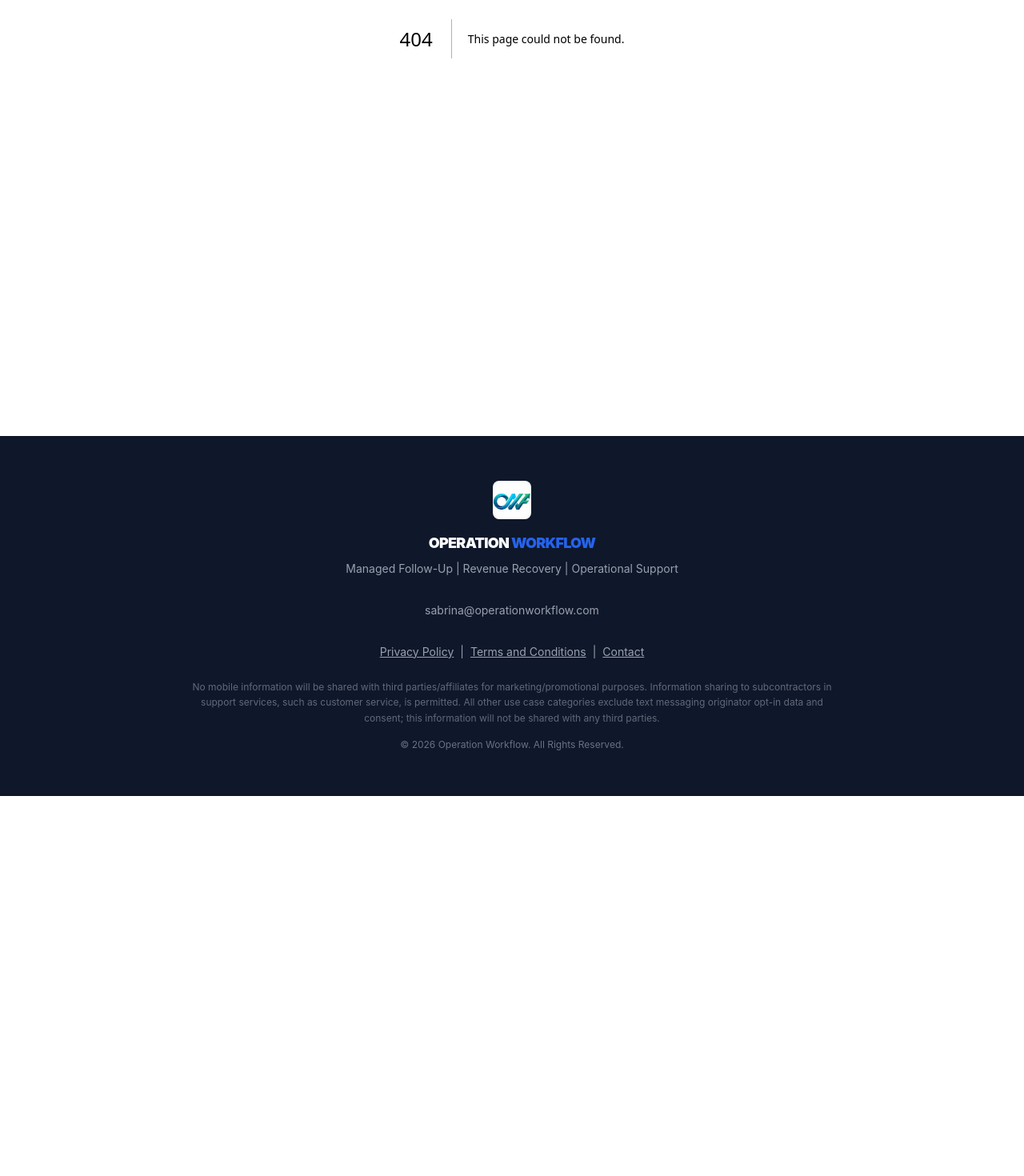
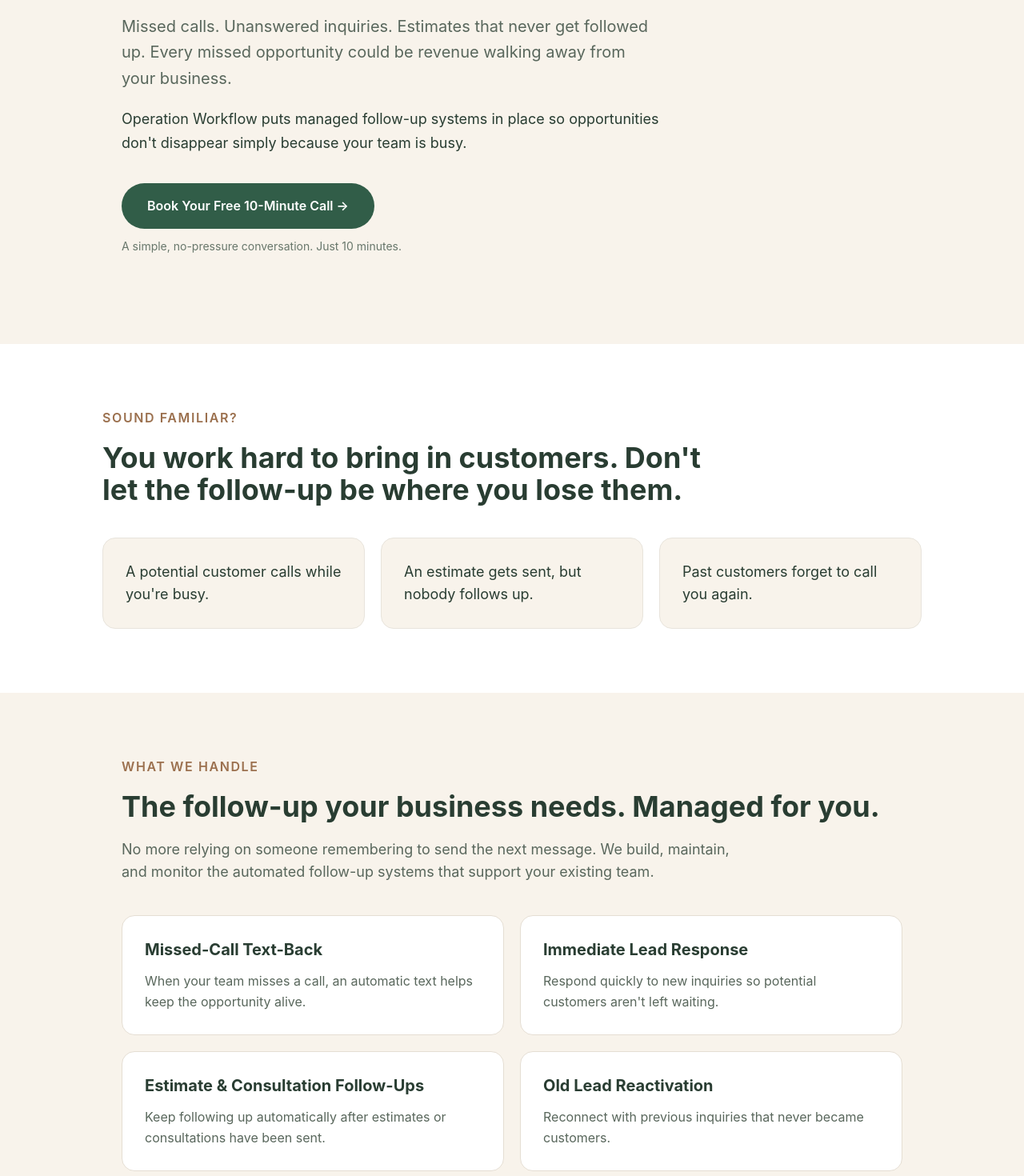
Before and after one commit to SabrinaOWF/OWF, a Next.js app: page /landing in a window 1280 px wide. Before the commit this address had no page. Shown: the part 440-1910 px from the top of the page at 80% size. Before the commit the page ends 1435 px from the top, so only its background shows below. Built offline with nearby package versions, Linux system fonts and the light colour scheme.

Commit message:
Create page.tsx

```diff
--- /dev/null
+++ b/src/app/landing/page.tsx
@@ -0,0 +1,173 @@
+import type { Metadata } from "next";
+
+export const metadata: Metadata = {
+  title: "Stop Losing Leads | Operation Workflow",
+  description:
+    "Recover missed opportunities with managed follow-up, missed-call text-back, lead reactivation, and automated customer follow-ups.",
+};
+
+const bookingUrl = "https://calendar.app.google/gcW88adJ1NekJZFHA";
+
+const services = [
+  {
+    title: "Missed-Call Text-Back",
+    description:
+      "When your team misses a call, an automatic text helps keep the opportunity alive.",
+  },
+  {
+    title: "Immediate Lead Response",
+    description:
+      "Respond quickly to new inquiries so potential customers aren't left waiting.",
+  },
+  {
+    title: "Estimate & Consultation Follow-Ups",
+    description:
+      "Keep following up automatically after estimates or consultations have been sent.",
+  },
+  {
+    title: "Old Lead Reactivation",
+    description:
+      "Reconnect with previous inquiries that never became customers.",
+  },
+  {
+    title: "Past-Customer Reactivation",
+    description:
+      "Stay in touch with previous customers and encourage repeat business.",
+  },
+  {
+    title: "Fully Managed Service",
+    description:
+      "We handle setup, monitoring, maintenance, and monthly reporting.",
+  },
+];
+
+function BookButton({ label = "Book Your Free 10-Minute Call" }: { label?: string }) {
+  return (
+    <a
+      href={bookingUrl}
+      target="_blank"
+      rel="noopener noreferrer"
+      className="inline-block rounded-full bg-[#315D48] px-8 py-4 text-center font-semibold text-white transition hover:bg-[#244735]"
+    >
+      {label} →
+    </a>
+  );
+}
+
+export default function LandingPage() {
+  return (
+    <main className="bg-[#F8F3EB] text-[#293D32]">
+      <section className="mx-auto max-w-5xl px-6 py-20 md:py-28">
+        <p className="mb-6 text-sm font-bold uppercase tracking-[0.2em] text-[#9B704E]">
+          Revenue Recovery & Managed Follow-Up
+        </p>
+        <h1 className="max-w-4xl text-5xl font-bold leading-tight tracking-tight md:text-7xl">
+          You're Getting Leads.
+          <span className="block text-[#9B704E]">
+            Are You Losing Them?
+          </span>
+        </h1>
+        <p className="mt-8 max-w-2xl text-xl leading-relaxed text-[#59675C]">
+          Missed calls. Unanswered inquiries. Estimates that never get
+          followed up. Every missed opportunity could be revenue walking
+          away from your business.
+        </p>
+        <p className="mt-5 max-w-2xl text-lg leading-relaxed">
+          Operation Workflow puts managed follow-up systems in place so
+          opportunities don't disappear simply because your team is busy.
+        </p>
+        <div className="mt-9">
+          <BookButton />
+          <p className="mt-3 text-sm text-[#68776B]">
+            A simple, no-pressure conversation. Just 10 minutes.
+          </p>
+        </div>
+      </section>
+
+      <section className="bg-white px-6 py-20">
+        <div className="mx-auto max-w-5xl">
+          <p className="mb-4 font-semibold uppercase tracking-widest text-[#9B704E]">
+            Sound familiar?
+          </p>
+          <h2 className="max-w-3xl text-4xl font-bold">
+            You work hard to bring in customers. Don't let the follow-up
+            be where you lose them.
+          </h2>
+          <div className="mt-10 grid gap-5 md:grid-cols-3">
+            {[
+              "A potential customer calls while you're busy.",
+              "An estimate gets sent, but nobody follows up.",
+              "Past customers forget to call you again.",
+            ].map((problem) => (
+              <div
+                key={problem}
+                className="rounded-2xl border border-[#E8E4DC] bg-[#F8F3EB] p-7 text-lg"
+              >
+                {problem}
+              </div>
+            ))}
+          </div>
+        </div>
+      </section>
+
+      <section className="mx-auto max-w-5xl px-6 py-20">
+        <p className="mb-4 font-semibold uppercase tracking-widest text-[#9B704E]">
+          What we handle
+        </p>
+        <h2 className="text-4xl font-bold">
+          The follow-up your business needs. Managed for you.
+        </h2>
+        <p className="mt-5 max-w-3xl text-lg text-[#59675C]">
+          No more relying on someone remembering to send the next message.
+          We build, maintain, and monitor the automated follow-up systems
+          that support your existing team.
+        </p>
+        <div className="mt-10 grid gap-5 md:grid-cols-2">
+          {services.map((service) => (
+            <div
+              key={service.title}
+              className="rounded-2xl border border-[#E5DED3] bg-white p-7"
+            >
+              <h3 className="mb-3 text-xl font-bold">{service.title}</h3>
+              <p className="leading-relaxed text-[#59675C]">
+                {service.description}
+              </p>
+            </div>
+          ))}
+        </div>
+      </section>
+
+      <section className="bg-[#EDE4D7] px-6 py-20">
+        <div className="mx-auto max-w-4xl text-center">
+          <h2 className="text-4xl font-bold">
+            You run your business. We keep the follow-up running.
+          </h2>
+          <p className="mx-auto mt-6 max-w-2xl text-lg leading-relaxed">
+            Your team continues handling customer conversations, estimates,
+            bookings, and delivering the work. We handle the automated
+            follow-up systems behind the scenes.
+          </p>
+          <div className="mt-9">
+            <BookButton label="Let's Talk About Your Business" />
+          </div>
+        </div>
+      </section>
+
+      <section className="mx-auto max-w-4xl px-6 py-20 text-center">
+        <p className="mb-4 font-semibold uppercase tracking-widest text-[#9B704E]">
+          Ready to recover more opportunities?
+        </p>
+        <h2 className="text-4xl font-bold md:text-5xl">
+          Stop letting good leads go quiet.
+        </h2>
+        <p className="mx-auto mt-6 max-w-2xl text-lg text-[#59675C]">
+          Find out how Operation Workflow can help your service business
+          stay connected to potential and past customers.
+        </p>
+        <div className="mt-9">
+          <BookButton />
+        </div>
+      </section>
+    </main>
+  );
+}
```
